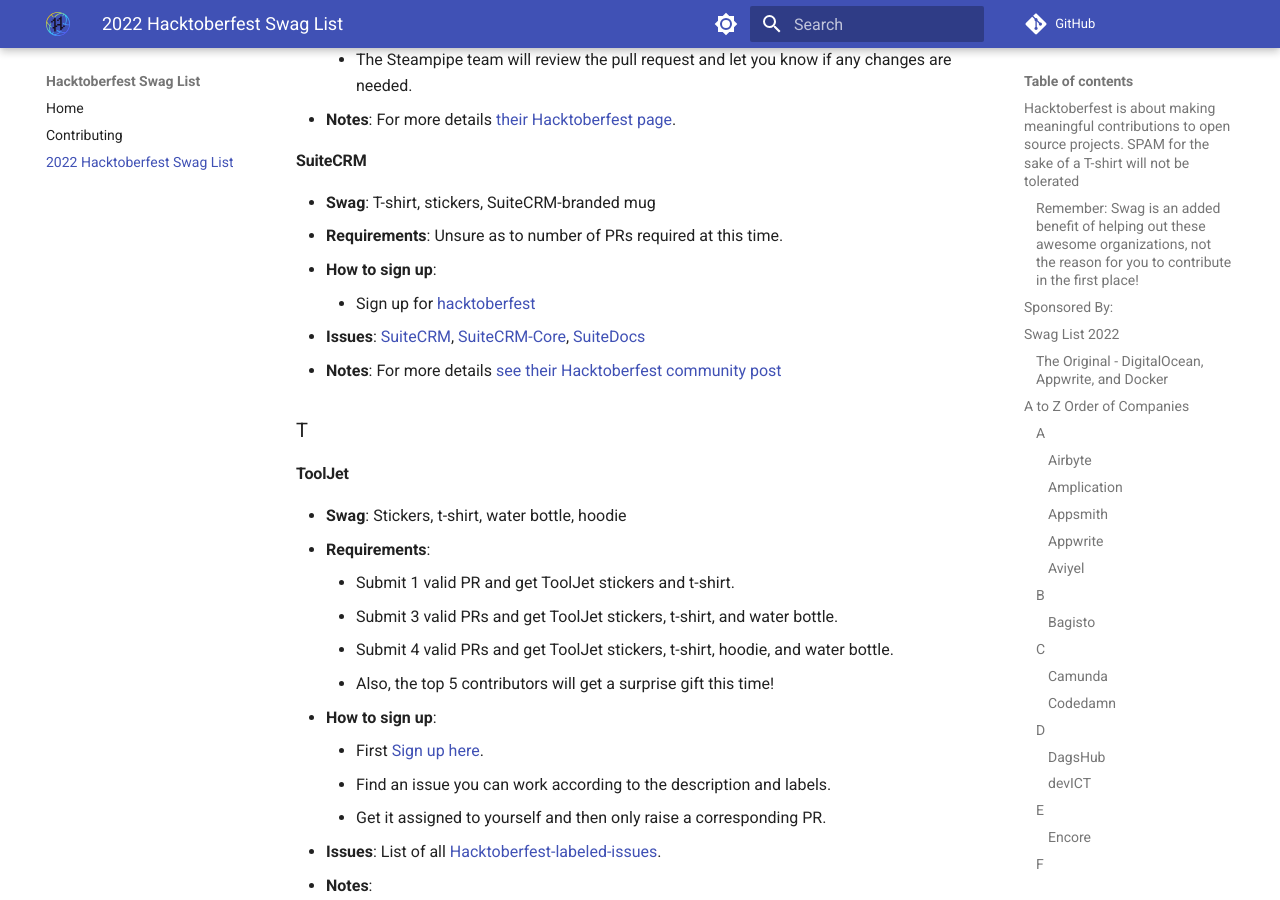
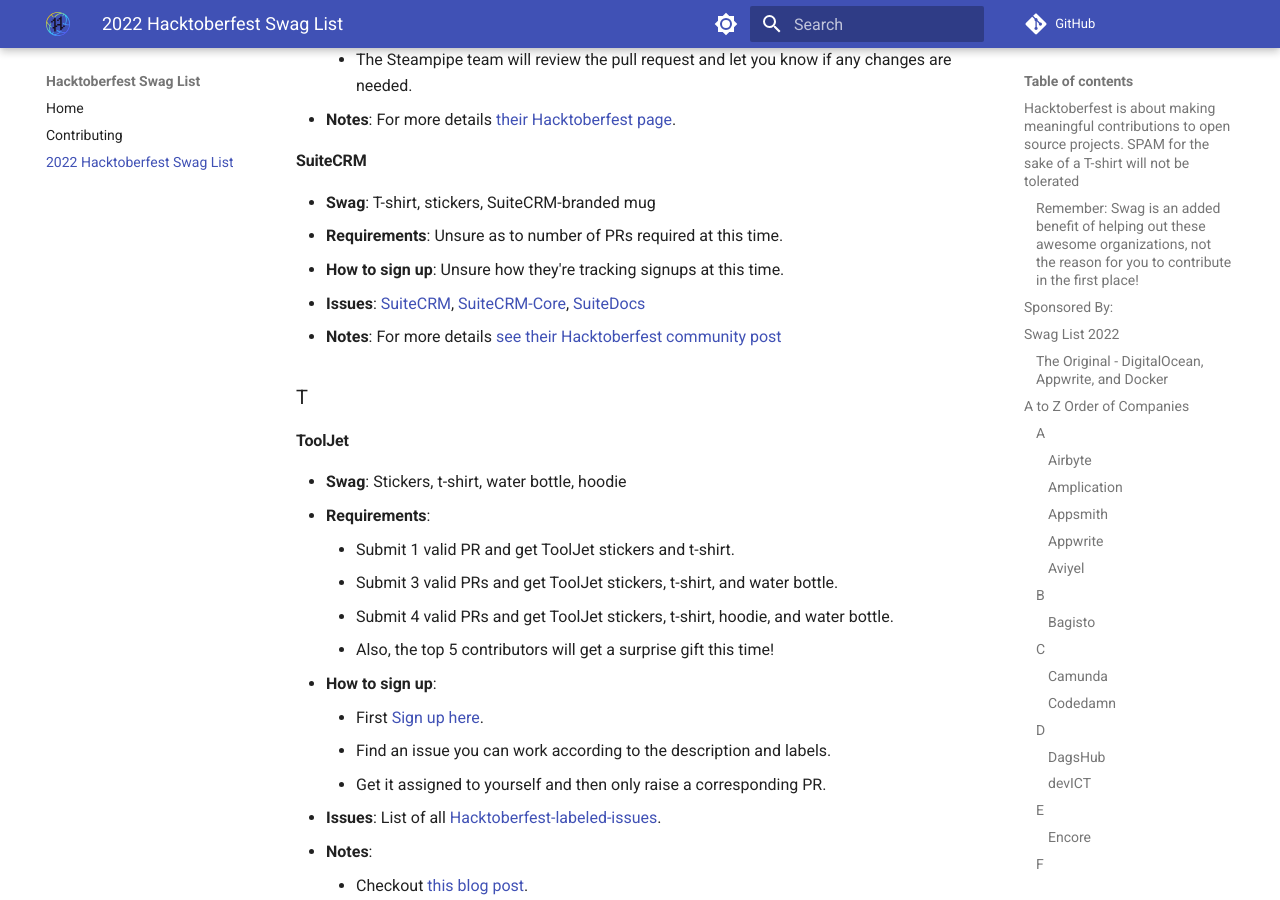
Before and after one commit to crweiner/hacktoberfest-swag-list, an MkDocs documentation site: the page built from docs/list.md, in a window 1280 px wide and 900 px high, scrolled down 15324 px. Built offline with MkDocs 1.6.1 and Material for MkDocs 9.7.7, drawn with Linux system fonts in a browser that asks for light colours; comment, search, counter and statistics services are not loaded.

Commit message:
Small change SuiteCRM

```diff
--- a/docs/list.md
+++ b/docs/list.md
@@ -434,8 +434,7 @@
 
 - **Swag**: T-shirt, stickers, SuiteCRM-branded mug
 - **Requirements**: Unsure as to number of PRs required at this time.
-- **How to sign up**:
-    - Sign up for [hacktoberfest](https://hacktoberfest.com/auth/){:target="\_blank"}
+- **How to sign up**: Unsure how they're tracking signups at this time.
 - **Issues**: [SuiteCRM](https://github.com/salesagility/SuiteCRM/labels/Hacktoberfest){:target="\_blank"}, [SuiteCRM-Core](https://github.com/salesagility/SuiteCRM-Core/labels/Hacktoberfest){:target="\_blank"}, [SuiteDocs](https://github.com/salesagility/SuiteDocs/labels/Hacktoberfest){:target="\_blank"}
 - **Notes**: For more details [see their Hacktoberfest community post](https://community.suitecrm.com/t/hacktoberfest-2022/86484){:target="\_blank"}
 
```
